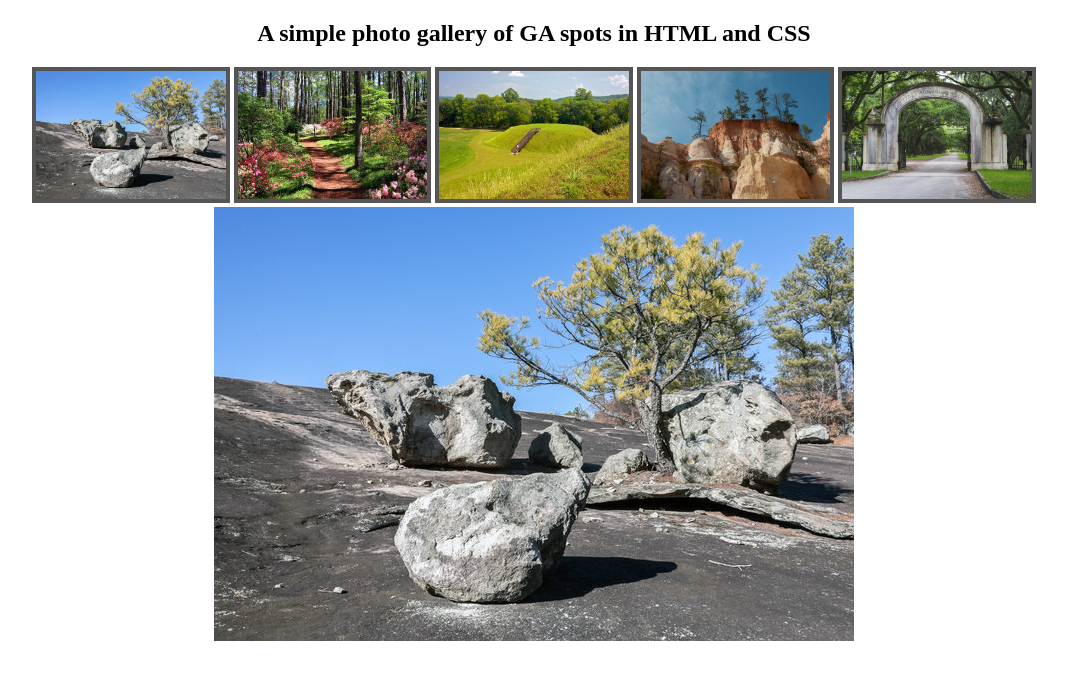
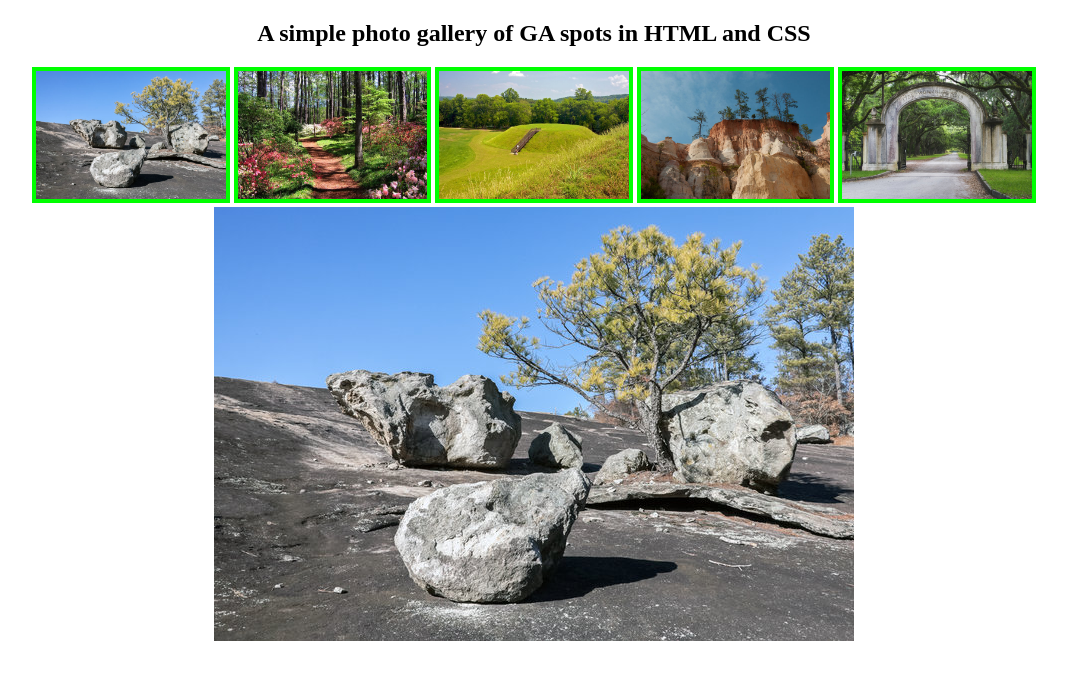
Before and after one commit to drewcoparker/cool-places-georgia, a plain HTML site: page index.html in a window 1280 px wide. Shown: the whole page, without its empty margins (106-1173 px from the left). Drawn offline with Linux system fonts and the light colour scheme.

Commit message:
Change thumbnail border to a green color.

```diff
--- a/index.html
+++ b/index.html
@@ -15,7 +15,7 @@
 		#middle-section img {
 			width: 15%;
 			/* Set a border around each thumbnail */
-			border: 4px solid #555;
+			border: 4px solid #0f0;
 		}
 
 	</style>
```
